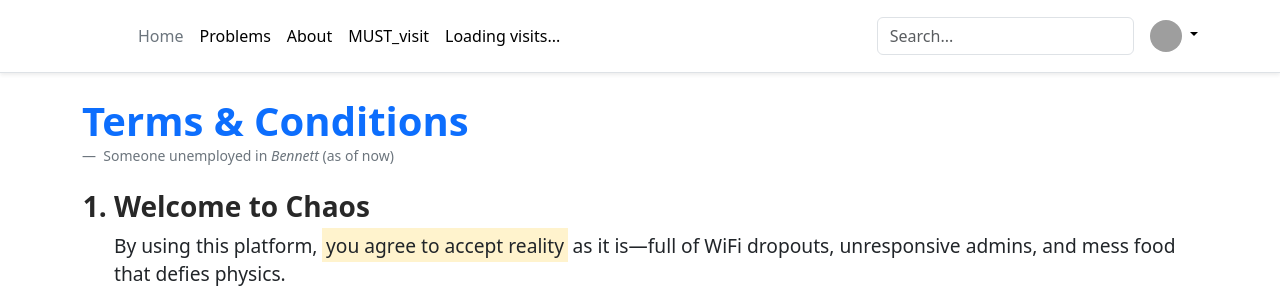
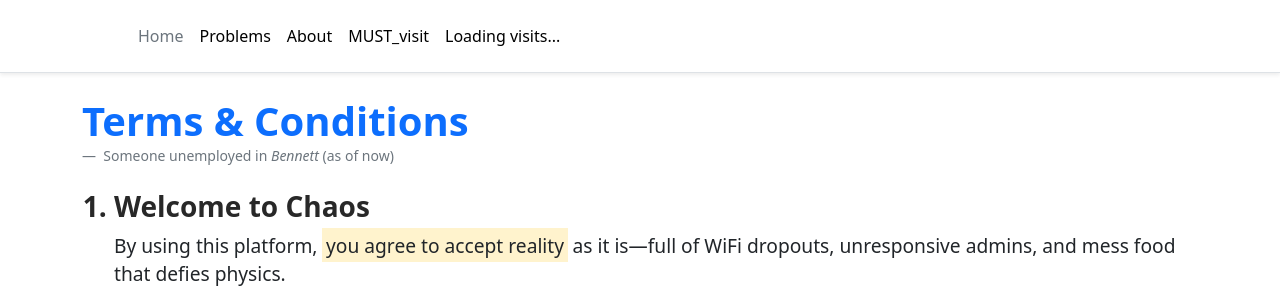
Before and after one commit to medss19/RantHub, a Flask app: page /terms in a window 1280 px wide. Shown: the top 300 px of the page. Run offline with Flask 3, Linux system fonts and the light colour scheme; grey boxes are pictures that could not be loaded.

Commit message:
improvised header

```diff
--- a/templates/header.html
+++ b/templates/header.html
@@ -13,7 +13,7 @@
           <li><span id="visitor-count" class="nav-link px-2 link-body-emphasis">Loading visits...</span></li>
         </ul>
 
-        <form class="col-12 col-lg-auto mb-3 mb-lg-0 me-lg-3" role="search">
+        <!-- <form class="col-12 col-lg-auto mb-3 mb-lg-0 me-lg-3" role="search">
           <input type="search" class="form-control" placeholder="Search..." aria-label="Search">
         </form>
 
@@ -28,7 +28,7 @@
             <li><hr class="dropdown-divider"></li>
             <li><a class="dropdown-item" href="#">Sign out</a></li>
           </ul>
-        </div>
+        </div> -->
       </div>
     </div>
   </header>
```
